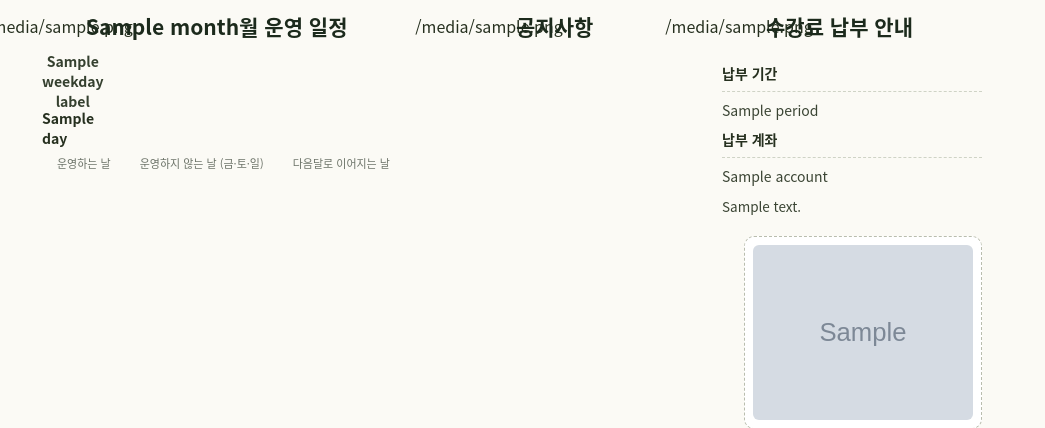
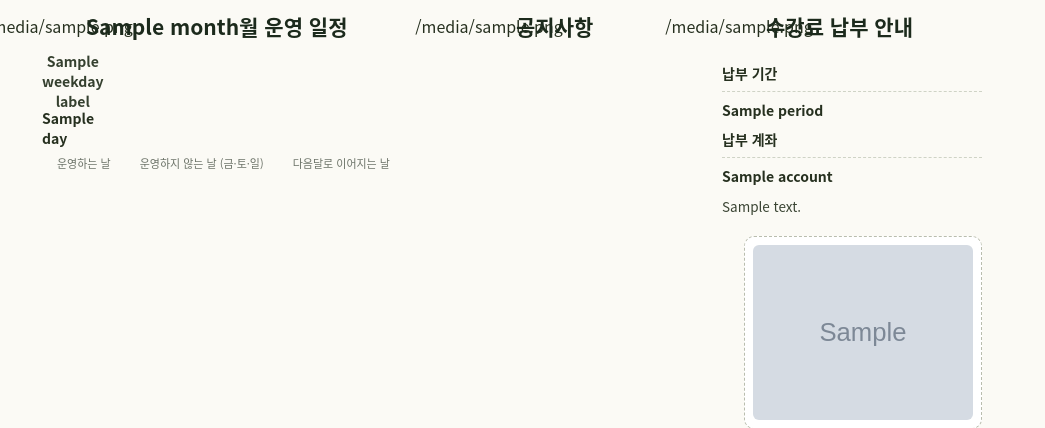
Before and after one commit to ppsj2235-dot/study-room-app, a Python web app: template templates/newsletter_flyer.html in a window 1280 px wide. Shown: the part 316-744 px from the top of the page, without its empty margins (0-1045 px from the left). Run offline with Jinja, Linux system fonts and the light colour scheme; the template is opened without the code that fills it: most values are stand-ins (such as "Sample title", 1, 10 or a date in 2020); grey boxes marked "Sample" are stand-in pictures.

Commit message:
Enhance tuition value styling in newsletter flyer
Updated tuition value styling to use a variable color and increased font weight.

```diff
--- a/templates/newsletter_flyer.html
+++ b/templates/newsletter_flyer.html
@@ -145,7 +145,7 @@
   .tuition-fields { flex: 1; display: flex; flex-direction: column; justify-content: space-evenly; }
   .tuition-label { font-size: 14px; font-weight: 700; color: #26301f; margin-top: 0; }
   .tuition-rule { border-bottom: 1px dashed #cfd3c6; margin-top: 8px; }
-  .tuition-value { font-size: 14px; color: #3a4433; margin-top: 8px; line-height: 1.5; }
+  .tuition-value { font-size: 14px; color: var(--c-negative); font-weight: 800; margin-top: 8px; line-height: 1.5; }
   /* QR 유무와 상관없이 안내 문구는 항상 카드 전체 너비를 씀 (QR은 아래 별도 줄에 표시) */
   .tuition-note { font-size: 13.5px; color: #3a4433; line-height: 1.65; width: 100%; }
   .qr-row { display: flex; justify-content: flex-end; margin-top: 10px; }
```
